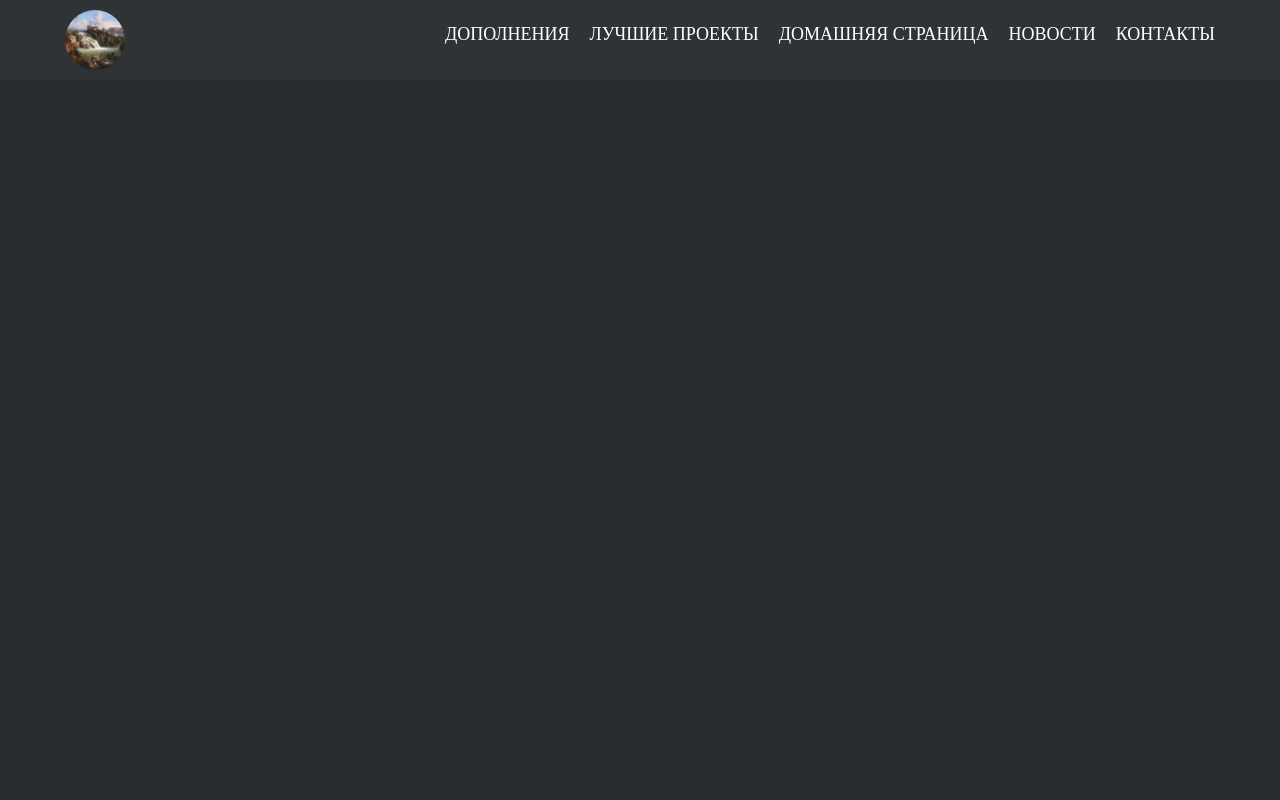
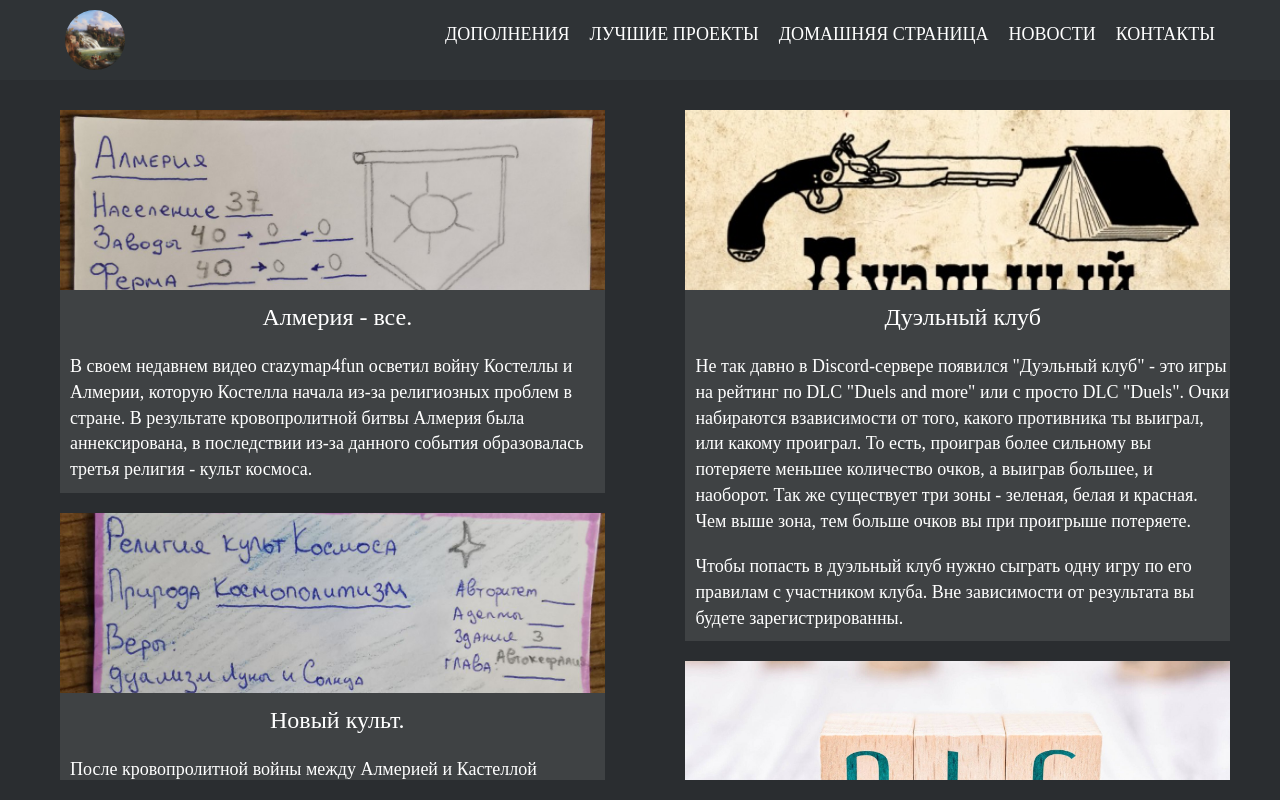
Before and after one commit to IgnatInyutsin/papers-wars-web, a plain HTML site: page frontend/index.html at #!/news/ in a window 1280 px wide. Drawn offline with Linux system fonts and the light colour scheme.

Commit message:
news add

```diff
--- a/frontend/css/desktop.css
+++ b/frontend/css/desktop.css
@@ -19,6 +19,7 @@ html, body {
 body {
   background-color: #2a2d30;
 	font-family: Serif, 'FF Meta Serif';
+	overflow-x: hidden;
 }
 .main {
 	padding-top: 100px;
@@ -185,6 +186,83 @@ header:before {
 	margin-left: 3%;
 }
 
+.all__news {
+	position: relative;
+	display: flex;
+	width: 100%;
+	margin-left: auto;
+	margin-right: auto;
+	height: calc(100vh - 120px);
+	bottom: 0;
+	justify-content: space-between;
+}
+
+.left__news {
+	position: relative;
+	display: flex;
+	flex-direction: column;
+	height: 100%;
+	width: 47%;
+	overflow-y: scroll;
+	overflow-x: hidden;
+}
+.right__news {
+	position: relative;
+	display: flex;
+	flex-direction: column;
+	height: 100%;
+	width: 47%;
+	overflow-y: scroll;
+	overflow-x: hidden;
+}
+
+.news {
+	position: relative;
+	display: flex;
+	margin: 10px 10px 10px 10px;
+	width: 100%;
+	flex-direction: column;
+	align-items: center;
+}
+.news__image {
+	position: relative;
+	width: 100%;
+	height: 180px;
+	overflow: hidden;
+}
+.news__image img {
+	position: absolute;
+	top: 0;
+	left: 0;
+	width: 100%;
+}
+.almeria img {
+	top: -150px;
+}
+.dlc img{
+	top: -50px;
+}
+.news__name {
+	font-size: 24px;
+	color: #ffffff;
+	text-align: center;
+	margin: 10px 10px 10px 10px;
+}
+.news__text {
+	font-size: 18px;
+	color:  #ffffff;
+	margin: 10px 10px 10px 10px;
+}
+
+.right__news::-webkit-scrollbar,
+.left__news::-webkit-scrollbar { width: 0; }
+
+.right__news,
+left__news {
+	ms-overflow-style: none;
+	overflow: -moz-scrollbars-none;
+}
+
 @media(max-width: 1200px) {
 	.main {
 		width: 90%;
--- a/frontend/css/mobile.css
+++ b/frontend/css/mobile.css
@@ -116,6 +116,17 @@
     flex-direction: row;
     height: 100px;
   }
+  .all__news {
+    height: 100%;
+    justify-content: center;
+    flex-direction: column;
+    overflow: auto;
+    width: 100%;
+  }
+  .left__news,
+  .right__news {
+    width: 100%;
+  }
 }
 
 @media(max-width: 600px) {
--- a/frontend/index.html
+++ b/frontend/index.html
@@ -24,6 +24,8 @@
         <script src="js/controllers/index.js"></script>
         <script src="js/controllers/contacts.js"></script>
         <script src="js/controllers/common.js"></script>
+        <script src="js/controllers/news.js"></script>
+        <script src="js/controllers/best_projects.js"></script>
     </head>
 
     <body ng-app="main" ng-controller="common" ng-class="{'loaded':isLoaded}">
--- /dev/null
+++ b/frontend/js/controllers/best_projects.js
@@ -0,0 +1,4 @@
+main.controller('best_projects',function($scope,$http,$location,$cookies){
+	//контроллер страницы contacts
+	$scope.$parent.pageName = 'best_projects';
+})
--- /dev/null
+++ b/frontend/js/controllers/mods.js
@@ -0,0 +1,4 @@
+main.controller('mods',function($scope,$http,$location,$cookies){
+	//контроллер страницы contacts
+	$scope.$parent.pageName = 'mods';
+})
--- /dev/null
+++ b/frontend/js/controllers/news.js
@@ -0,0 +1,4 @@
+main.controller('news',function($scope,$http,$location,$cookies){
+	//контроллер страницы contacts
+	$scope.$parent.pageName = 'news';
+})
--- a/frontend/js/routes.js
+++ b/frontend/js/routes.js
@@ -12,4 +12,19 @@ main.config(function($routeProvider){
         controller: "contacts",
         templateUrl:"views/controllers/contacts.html"
     });
+
+    $routeProvider.when("/mods/",{
+        controller: "mods",
+        templateUrl:"views/controllers/mods.html"
+    });
+
+    $routeProvider.when("/best_projects/",{
+        controller: "best_projects",
+        templateUrl: "views/controllers/best_projects.html"
+    });
+
+    $routeProvider.when("/news/",{
+        controller: "news",
+        templateUrl: "views/controllers/news.html"
+    });
 });
--- /dev/null
+++ b/frontend/views/controllers/news.html
@@ -0,0 +1,57 @@
+<div class="all__news">
+	<div class="left__news">
+		<div class="content__block news">
+			<div class="news__image almeria">
+				<img src="../../img/изображение_viber_2021-07-15_08-26-57.jpg">
+			</div>
+			<div class="news__name">
+				Алмерия - все.
+			</div>
+			<div class="news__text">
+				В своем недавнем видео crazymap4fun осветил войну Костеллы и Алмерии, которую Костелла начала из-за религиозных проблем в стране. В результате кровопролитной битвы Алмерия была аннексирована, в последствии из-за данного события образовалась третья религия - культ космоса.
+			</div>
+		</div>
+
+		<div class="content__block news">
+			<div class="news__image almeria">
+				<img src="../../img/star.jpg">
+			</div>
+			<div class="news__name">
+				Новый культ.
+			</div>
+			<div class="news__text">
+				После кровопролитной войны между Алмерией и Кастеллой религиозный вопрос не остался закрытым, а даже еще хуже - бывшие жители Алмерии имели свою религию, поэтому в стране стало аж 3 религии - Культ Вечного Пламени, Луны и Солнца. Религии поделили территории между собой, но территории между столицей Костеллы и Алмерии оставались нейтральными, из-за чего в ней образовалась новая религия - Культ Космоса. Она впитала в себя лучшие качества Культа Луны и Культа Солнца. От Культа Солнца она забрала астрологию и кодексы, а от Культа Луны поклонение луне. Религия утверждает, что есть бог Солнца и Луны и ты в праве выбирать, кому поклоняться.
+			</div>
+		</div>
+	</div>
+
+
+	<div class="right__news">
+		<div class="content__block news">
+			<div class="news__image">
+				<img src="../../img/duels.jpg">
+			</div>
+			<div class="news__name">
+				Дуэльный клуб
+			</div>
+			<div class="news__text">
+				Не так давно в Discord-сервере появился "Дуэльный клуб" - это игры на рейтинг по DLC "Duels and more" или с просто DLC "Duels". Очки набираются взависимости от того, какого противника ты выиграл, или какому проиграл. То есть, проиграв более сильному вы потеряете меньшее количество очков, а выиграв большее, и наоборот. Так же существует три зоны - зеленая, белая и красная. Чем выше зона, тем больше очков вы при проигрыше потеряете.
+			</div>
+			<div class="news__text">
+				Чтобы попасть в дуэльный клуб нужно сыграть одну игру по его правилам с участником клуба. Вне зависимости от результата вы будете зарегистрированны.
+			</div>
+		</div>
+		<div class="content__block news">
+			<div class="news__image dlc">
+				<img src="../../img/dlc.jpg">
+			</div>
+			<div class="news__name">
+				О дальнейшем развитии DLC
+			</div>
+			<div class="news__text">
+				DLC - дополнения от пользователей, одобренные в Discord-сервере. В недавном времени их количество превысило 150 штук! И, из-за этого, искать их достаточно проблематично, поэтому в данный момент мы разрабатываем функцию на сайте, которая упростит сортировку.
+			</div>
+		</div>
+	</div>
+
+</div>
--- a/frontend/views/includes/header.html
+++ b/frontend/views/includes/header.html
@@ -9,19 +9,19 @@
 		<nav class="header__menu deactive">
 			<ul class="header__list">
 				<li>
-					<a href="" class="header__link" ng-click="burgerClass()">Дополнения</a>
+					<a href="#!/mods/" class="header__link" ng-click="close()">Дополнения</a>
 				</li>
 				<li>
-					<a href="" class="header__link" ng-click="burgerClass()">Лучшие проекты</a>
+					<a href="#!/best_projects/" class="header__link" ng-click="close()">Лучшие проекты</a>
 				</li>
 				<li>
-					<a href="" class="header__link" ng-click="burgerClass()">Домашняя страница</a>
+					<a href="/" class="header__link" ng-click="close()">Домашняя страница</a>
 				</li>
 				<li>
-					<a href="" class="header__link" ng-click="burgerClass()">Новости</a>
+					<a href="#!/news/" class="header__link" ng-click="close()">Новости</a>
 				</li>
 				<li>
-					<a href="#!/contacts/" class="header__link" ng-click="burgerClass()">Контакты</a>
+					<a href="#!/contacts/" class="header__link" ng-click="close()">Контакты</a>
 				</li>
 			</ul>
 		</nav>
```
Also changed, not shown: frontend/js/controllers/header.js (+7 -1 lines), frontend/img/dlc.jpg (added), frontend/img/duels.jpg (added), frontend/img/star.jpg (added), frontend/img/изображение_viber_2021-07-15_08-26-57.jpg (added), frontend/views/controllers/best_projects.html (added), frontend/views/controllers/mods.html (added).
